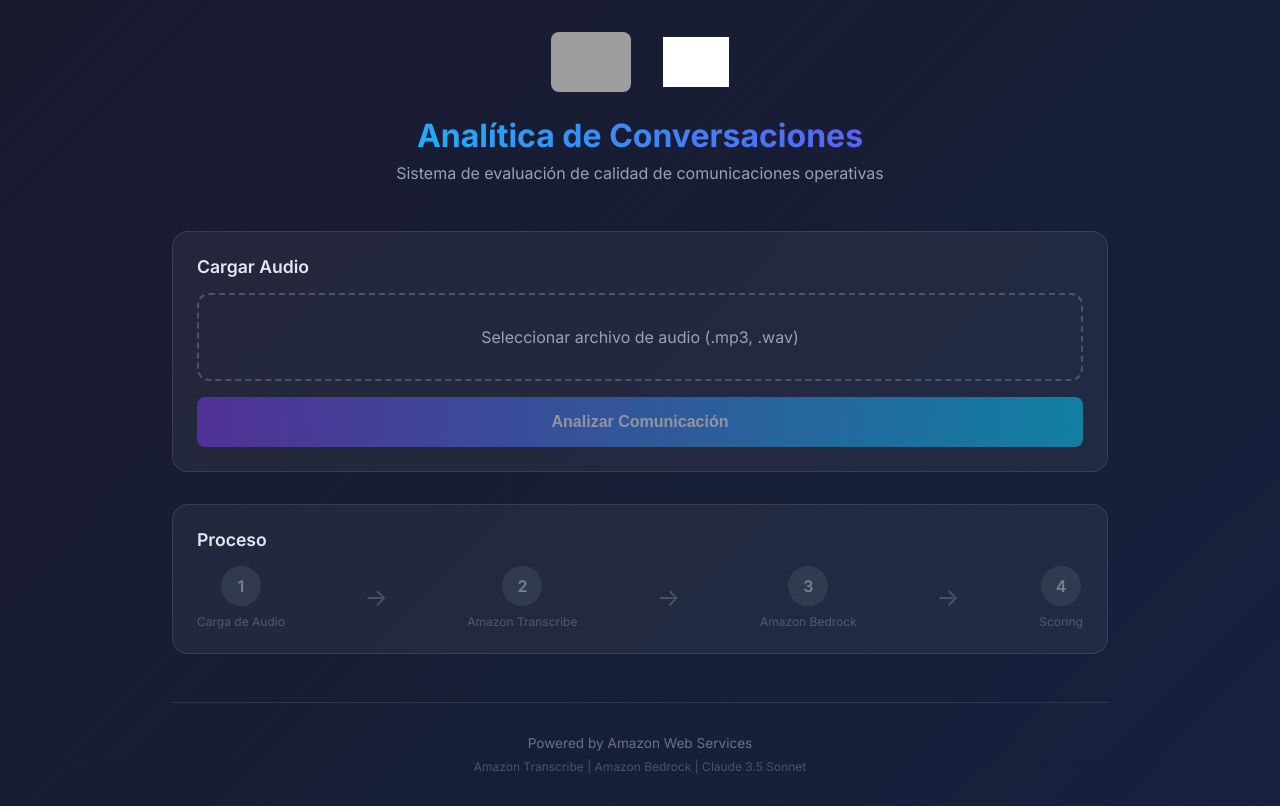
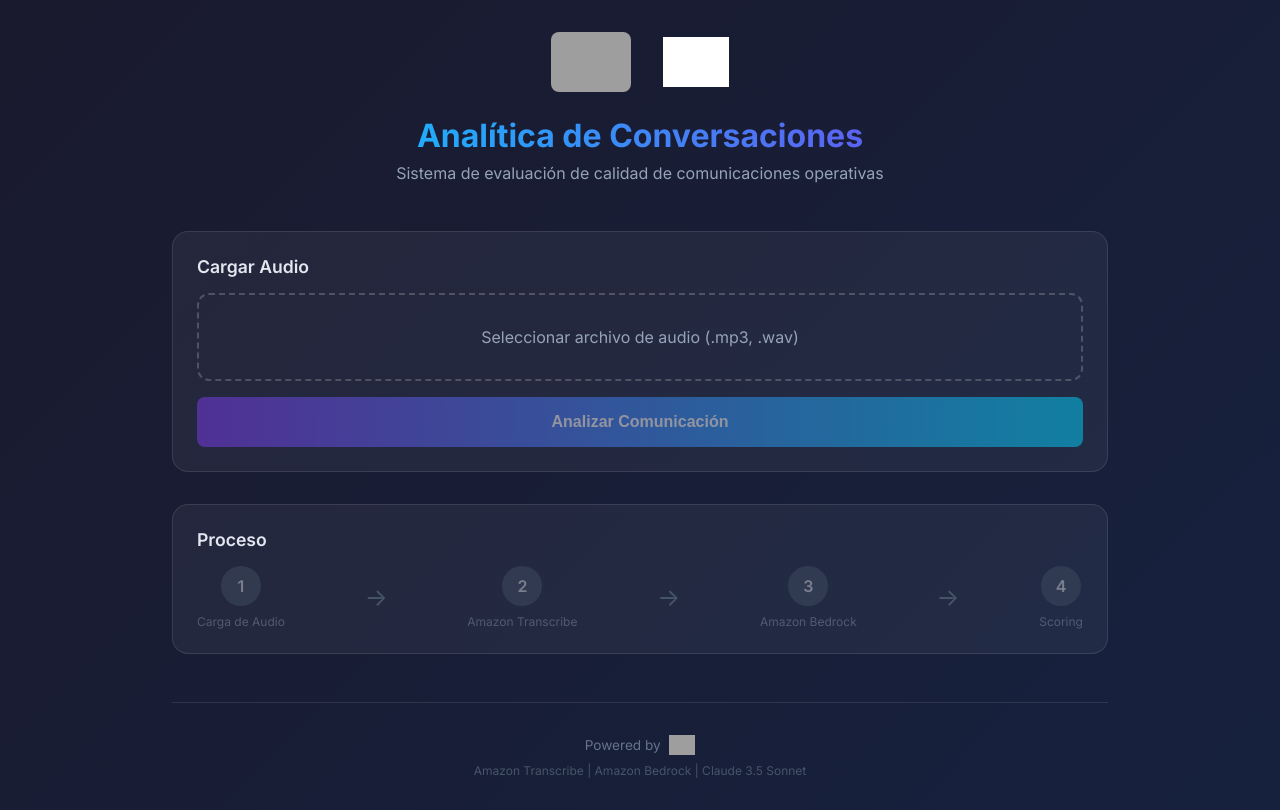
Before and after one commit to RayihBou/emovagenai, a React (Create React App) app in the folder frontend/: page / in a window 1280 px wide. Built offline with nearby package versions, Linux system fonts and the light colour scheme; grey boxes are pictures that could not be loaded.

Commit message:
feat: agregar favicon AWS y logo en footer

```diff
--- a/frontend/public/index.html
+++ b/frontend/public/index.html
@@ -3,6 +3,7 @@
 <head>
   <meta charset="utf-8" />
   <meta name="viewport" content="width=device-width, initial-scale=1" />
+  <link rel="icon" href="https://a0.awsstatic.com/libra-css/images/site/fav/favicon.ico" />
   <title>Analítica de Conversaciones - Emova</title>
   <link rel="preconnect" href="https://fonts.googleapis.com">
   <link href="https://fonts.googleapis.com/css2?family=Inter:wght@400;500;600;700&display=swap" rel="stylesheet">
--- a/frontend/src/App.css
+++ b/frontend/src/App.css
@@ -289,6 +289,19 @@ section h2 {
   font-size: 0.85rem;
 }
 
+.footer-powered {
+  display: flex;
+  align-items: center;
+  justify-content: center;
+  gap: 0.5rem;
+  color: #64748b;
+  font-size: 0.85rem;
+}
+
+.logo-aws-footer {
+  height: 20px;
+}
+
 .footer .services {
   margin-top: 0.5rem;
   font-size: 0.75rem;
--- a/frontend/src/App.js
+++ b/frontend/src/App.js
@@ -3,6 +3,7 @@ import './App.css';
 
 const LOGO_EMOVA = 'https://emova.com.ar/wp-content/uploads/2023/09/aplicacion-ppal-logotag-concesionario-digital-footer-web.png';
 const LOGO_GOBIERNO = 'https://www.argentina.gob.ar/profiles/argentinagobar/themes/argentinagobar/argentinagobar_theme/logo_argentina-azul.svg';
+const LOGO_AWS = 'https://a0.awsstatic.com/libra-css/images/logos/aws_smile-header-desktop-en-white_59x35.png';
 
 function App() {
   const [file, setFile] = useState(null);
@@ -178,7 +179,10 @@ function App() {
       </main>
 
       <footer className="footer">
-        <p>Powered by Amazon Web Services</p>
+        <div className="footer-powered">
+          <span>Powered by</span>
+          <img src={LOGO_AWS} alt="AWS" className="logo-aws-footer" />
+        </div>
         <p className="services">Amazon Transcribe | Amazon Bedrock | Claude 3.5 Sonnet</p>
       </footer>
     </div>
```
